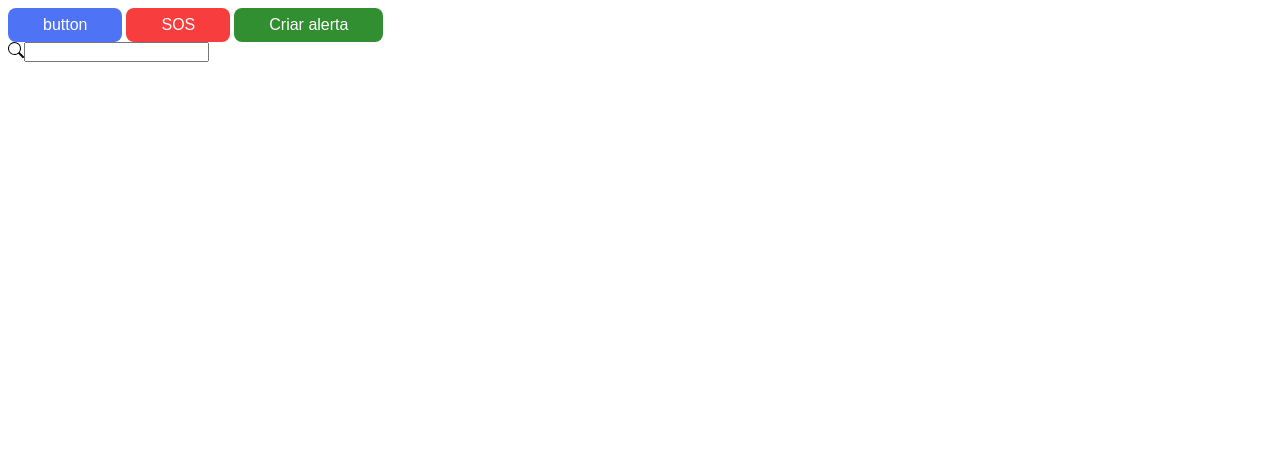
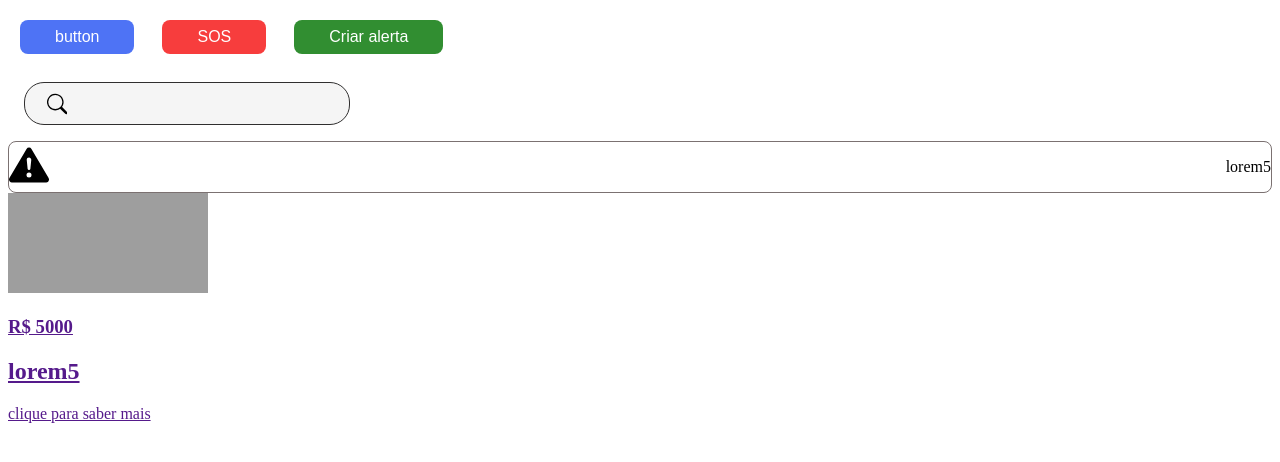
Before and after one commit to Global-Solution-1-semestre/web-site, a plain HTML site: page pages/assets.html in a window 1280 px wide. Drawn offline with Linux system fonts and the light colour scheme; grey boxes are pictures that could not be loaded.

Commit message:
modificando os assets

```diff
--- a/css/efects-animations.css
+++ b/css/efects-animations.css
@@ -1,12 +1,12 @@
 .button:hover {
     background-color: var(--bg-hover-button);
-    transform: scale(1.05);
 }
 
 .button:active {
     background-color: #283c82;
     transform: translateY(1px);
     color: var(--font-color-active);
+    transform: scale(0.90);
 }
 
 .sos-button:hover{
--- a/css/style.css
+++ b/css/style.css
@@ -1,4 +1,5 @@
 :root{
+    /* cores */
     --primary-color: #5E4EF5;
     --secondary-color: #4EA7F5;
     --third-color: #4E73F5;
@@ -12,14 +13,19 @@
     --bg-cr-alert-button: rgb(49, 142, 49);
     --bg-hover-cr-alert-button: rgb(59, 220, 59);
     --bg-active-cr-alert-button: rgb(34, 96, 34);
+    --bg-search-bar: whitesmoke;
+
+    /* Variaveis */
+    --border-radius: 8px;
 }
 
 .button {
     background-color: var(--bg-button);
     color: white;
     border: none;
-    border-radius: 8px;
+    border-radius: var(--border-radius);
     padding: 8px 35px;
+    margin: 12px;
     font-size: 16px;
     cursor: pointer;
     transition: all 0.2s ease;
@@ -35,7 +41,46 @@
 }
 
 .search-bar{
+    background-color: var(--bg-search-bar);
+    border: solid 1px rgb(48, 47, 47);
+    width: 300px;
+    height: 25px;
+    padding: 8px 12px;
+    margin: 16px;
+    border-radius: 20px;
     display: flex;
-    width: 250px;
-    height: 20px;
+    justify-content: space-between;
+    align-items: center;
 }
+
+.search-bar input[type="text"] {
+    height: 100%;
+    width: 100%;
+    background-color: var(--bg-search-bar);
+    border: none;
+
+}
+
+.search-bar input[type="text"]:focus {
+    border: 1px dotted black;
+}
+
+.search-icon{
+    margin: 0px 10px;
+}
+
+.damage-card{
+    display: flex;
+    justify-content: space-between;
+    align-items: center;
+    border: 1px solid rgb(123, 113, 113);
+    border-radius: 8px;
+}
+
+.card-donantion{
+    width: 300px;
+    display: flex;
+    flex-direction: column;
+    border-radius: 8px;
+    box-shadow: 0 4px 8px rgba(0, 0, 0, 0.1);
+}
--- a/pages/assets.html
+++ b/pages/assets.html
@@ -23,7 +23,7 @@
     [x] botão de adicionar alerta
 
     inputs
-    [ ] search bar
+    [x] search bar
     -->
 
     <!-- botões -->
@@ -35,12 +35,32 @@
      <div>
         <div class="search-bar">
             <!-- SVG da lupa -->
-            <svg xmlns="http://www.w3.org/2000/svg" width="16" height="16" fill="currentColor" class="bi bi-search" viewBox="0 0 16 16">
+            <svg class="search-icon" xmlns="http://www.w3.org/2000/svg" width="24" height="24" fill="currentColor" class="bi bi-search" viewBox="0 0 16 16">
                 <path d="M11.742 10.344a6.5 6.5 0 1 0-1.397 1.398h-.001q.044.06.098.115l3.85 3.85a1 1 0 0 0 1.415-1.414l-3.85-3.85a1 1 0 0 0-.115-.1zM12 6.5a5.5 5.5 0 1 1-11 0 5.5 5.5 0 0 1 11 0"/>
             </svg>
             <input type="text">
         </div>
-
-     </div>
+        <div>
+            <div class="damage-card">
+                <div class="type-alert">
+                    <svg xmlns="http://www.w3.org/2000/svg" width="40" height="40" fill="currentColor" class="bi bi-exclamation-triangle-fill" viewBox="0 0 16 16">
+                        <path d="M8.982 1.566a1.13 1.13 0 0 0-1.96 0L.165 13.233c-.457.778.091 1.767.98 1.767h13.713c.889 0 1.438-.99.98-1.767zM8 5c.535 0 .954.462.9.995l-.35 3.507a.552.552 0 0 1-1.1 0L7.1 5.995A.905.905 0 0 1 8 5m.002 6a1 1 0 1 1 0 2 1 1 0 0 1 0-2"/>
+                    </svg>
+                </div>
+                <p>lorem5</p>
+            </div>
+        </div>
+        <div class="card-donation">
+            <a href="" class="donantion-card-link">
+                <img src="https://picsum.photos/200/100" alt="" srcset="">
+                <div class="donantion-money">
+                    <h3>R$ 5000</h3>
+                    <div class="donantion-bar bg-green" id="50"></div>
+                    <h2>lorem5</h2>
+                    <p>clique para saber mais</p>
+                </div>
+            </a>
+        </div>
+    </div>
 </body>
 </html>
```
